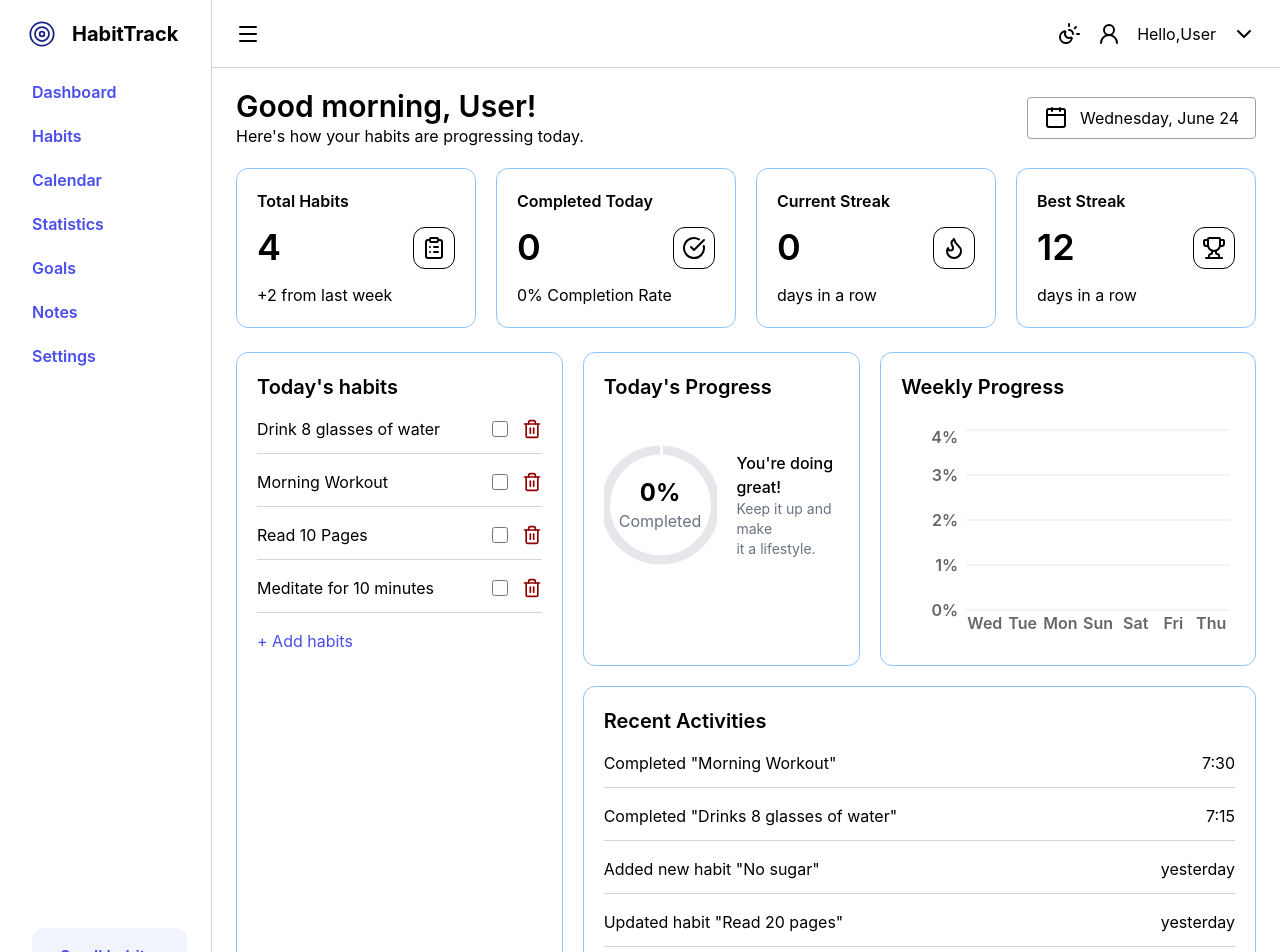
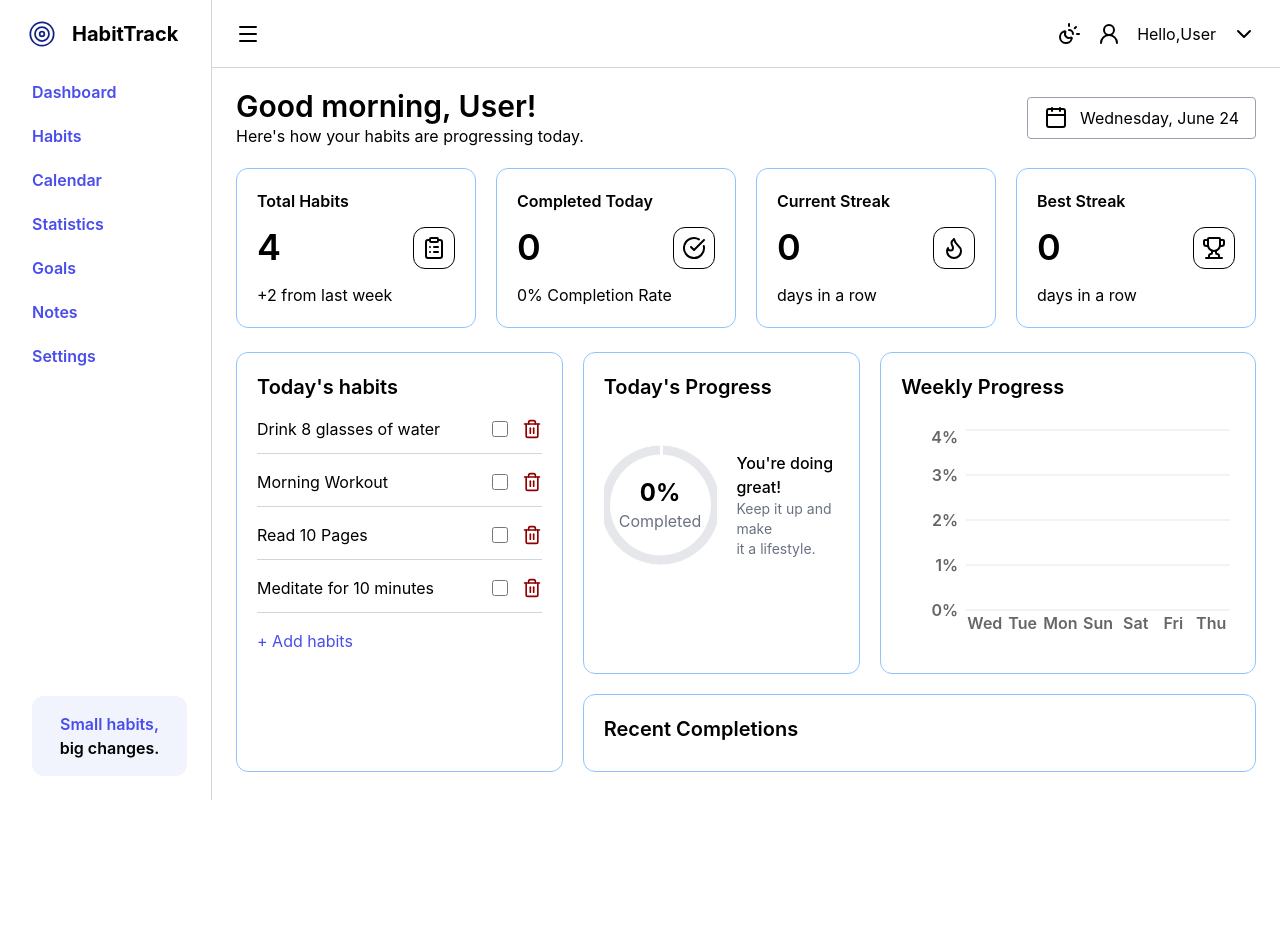
Before and after one commit to satyamsrivastava058/habit-tracker, a React (Vite) app: page / in a window 1280 px wide. Shown: the top 952 px of the page. After the commit the page ends 800 px from the top, so only its background shows below. Built offline with nearby package versions, Linux system fonts and the light colour scheme.

Commit message:
Implement recent completions dashboard section

```diff
--- a/src/components/DashboardContent.jsx
+++ b/src/components/DashboardContent.jsx
@@ -2,7 +2,7 @@ import React, { useState } from 'react'
 import {ResponsiveContainer, BarChart, Bar, XAxis, YAxis, CartesianGrid, LabelList, PieChart, Pie, Cell} from 'recharts'
 import { Trash2 } from 'lucide-react'
 
-const DashboardContent = ({habits, handleToggle, handleAddHabit, handleDeleteHabit, ChartData, completionPercentage, today, weeklyProgressData}) => {
+const DashboardContent = ({habits, handleToggle, handleAddHabit, handleDeleteHabit, ChartData, completionPercentage, today, weeklyProgressData, recentActivity, getTimeAgo}) => {
 
 const [newHabit, setNewHabit] = useState("");
 
@@ -124,24 +124,22 @@ function handleShowInput() {
                </div>
         </div>
         <div className='col-span-2  rounded-xl p-5 border border-blue-300 space-y-4'>
-            <h2 className='text-xl font-semibold'>Recent Activities</h2>
-            <div className='flex justify-between items-center border-b border-b-gray-300 pb-3'>
-                <p>Completed "Morning Workout"</p>
-                <p>7:30</p>
-            </div>
-            <div className='flex justify-between items-center border-b border-b-gray-300 pb-3'>
-                <p>Completed "Drinks 8 glasses of water"</p>
-                <p>7:15</p>
-            </div>
-            <div className='flex justify-between items-center border-b border-b-gray-300 pb-3'>
-                <p>Added new habit "No sugar"</p>
-                <p>yesterday</p>
-            </div>
-            <div className='flex justify-between items-center border-b border-b-gray-300 pb-3'>
-                <p>Updated habit "Read 20 pages"</p>
-                <p>yesterday</p>
-            </div>
-            <button className='text-[#494deb]'>View All Activity</button>
+            <h2 className='text-xl font-semibold'>Recent Completions</h2>
+            {recentActivity.map((activity) => {
+              return(
+              <div
+                key={activity.name}
+                className='flex justify-between items-center border-b border-b-gray-300 pb-3'
+              >
+                <p>
+                  Completed "{activity.name}"
+                </p>
+                <p>
+                  {getTimeAgo(activity.lastCompletedDate)}
+                </p>
+              </div>
+              )
+            })}
         </div>
     </div>
   )
--- a/src/components/MainContent.jsx
+++ b/src/components/MainContent.jsx
@@ -4,7 +4,8 @@ import {
   ClipboardList,
   CircleCheckBig,
   Flame,
-  Trophy
+  Trophy,
+  HandGrabIcon
 } from "lucide-react"
 import StatsCard from './StatsCard'
 import DashboardContent from './DashboardContent'
@@ -172,6 +173,8 @@ const calculateBestStreak = (habits) => {
     return bestStreak
 }
 
+const bestStreak = calculateBestStreak(habits);
+
   const statsData = [
   {
     title: "Total Habits",
@@ -194,7 +197,7 @@ const calculateBestStreak = (habits) => {
 
   {
     title: "Best Streak",
-    value: 12,
+    value: bestStreak,
     subtitle: "days in a row",
     icon: Trophy
   }
@@ -225,6 +228,49 @@ const calculateWeeklyProgress = (habits) => {
 
  const weeklyProgressData = calculateWeeklyProgress(habits)
 
+ const calculateRecentActivity = (habits) => {
+  const completedHabits = habits.filter((habit) =>{
+    return habit.completedDates.length > 0;
+  })
+  const activities =  completedHabits.map((habit) => {
+    const lastCompletedDate = habit.completedDates[habit.completedDates.length - 1];
+
+    return {
+      name: habit.name,
+      lastCompletedDate
+    }
+  })
+  activities.sort((a,b) => {
+    return (
+      new Date(b.lastCompletedDate).getTime() - new Date(a.lastCompletedDate).getTime()
+    )
+  })
+
+  return activities
+}
+
+const recentActivity = calculateRecentActivity(habits);
+
+const getTimeAgo = (lastCompletedDate) => {
+  const today = new Date();
+  const completed = new Date(lastCompletedDate)
+
+  today.setHours(0,0,0,0)
+  completed.setHours(0,0,0,0)
+
+  const difference = today.getTime() - completed.getTime();
+
+  const days = Math.floor(difference/(24*60*60*1000));
+
+  if(days === 0) {
+    return "today";
+  }
+  if(days === 1) {
+    return "yesterday";
+  }
+  return `${days} days ago`
+}
+
   return (
     <div className='min-h-screen w-full '>
         <Header setIsOpen={setIsOpen} isOpen={isOpen} setIsDark={setIsDark} isDark={isDark}/>
@@ -233,7 +279,7 @@ const calculateWeeklyProgress = (habits) => {
           return <StatsCard key={idx} {...item}  />
         })}
         </div>
-        <DashboardContent habits={habits} handleToggle={handleToggle} handleAddHabit={handleAddHabit} handleDeleteHabit={handleDeleteHabit} ChartData={ChartData} completionPercentage={completionPercentage} today={today} weeklyProgressData={weeklyProgressData}/>
+        <DashboardContent habits={habits} handleToggle={handleToggle} handleAddHabit={handleAddHabit} handleDeleteHabit={handleDeleteHabit} ChartData={ChartData} completionPercentage={completionPercentage} today={today} weeklyProgressData={weeklyProgressData} recentActivity={recentActivity} getTimeAgo={getTimeAgo}/>
     </div>
   )
 }
```
